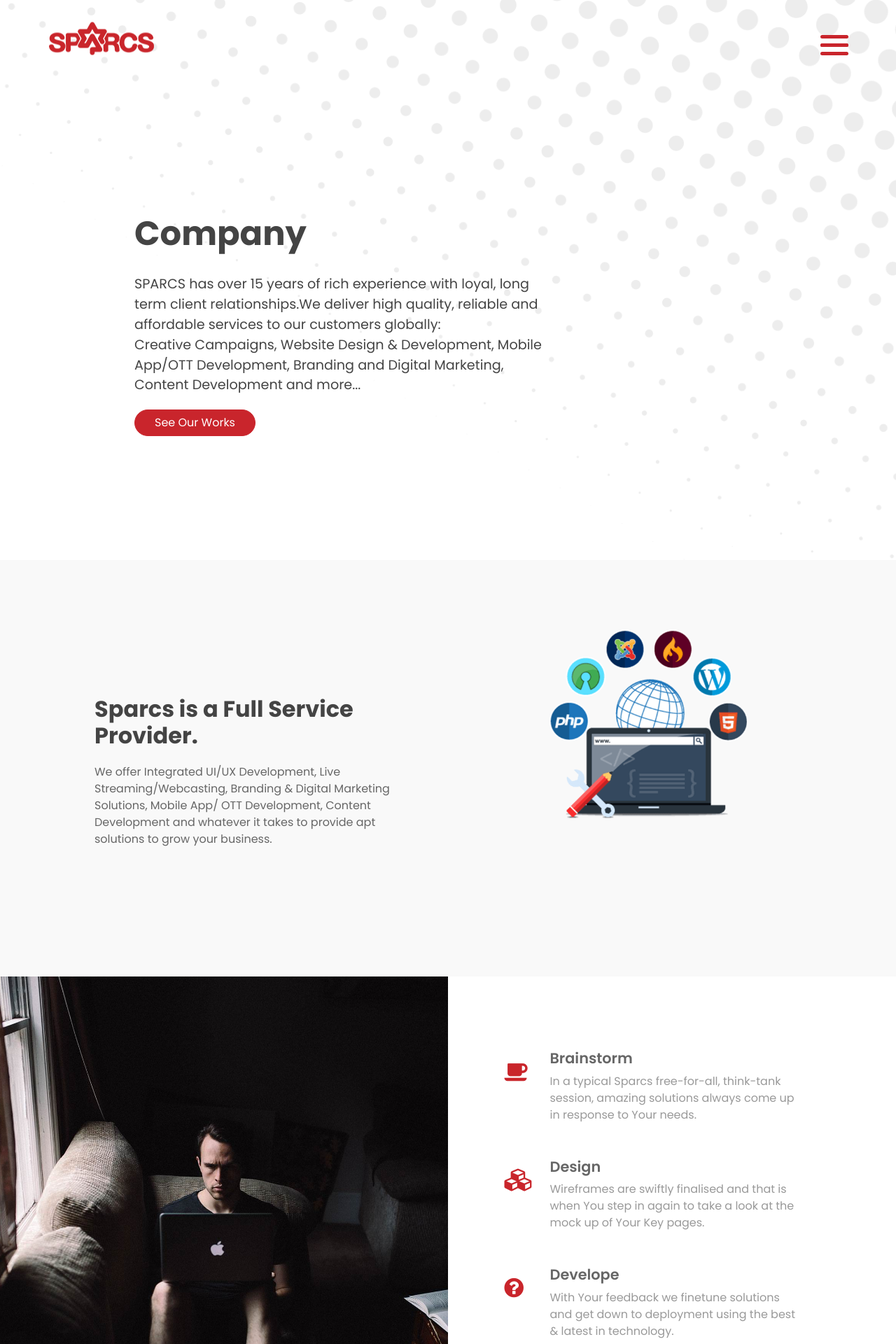
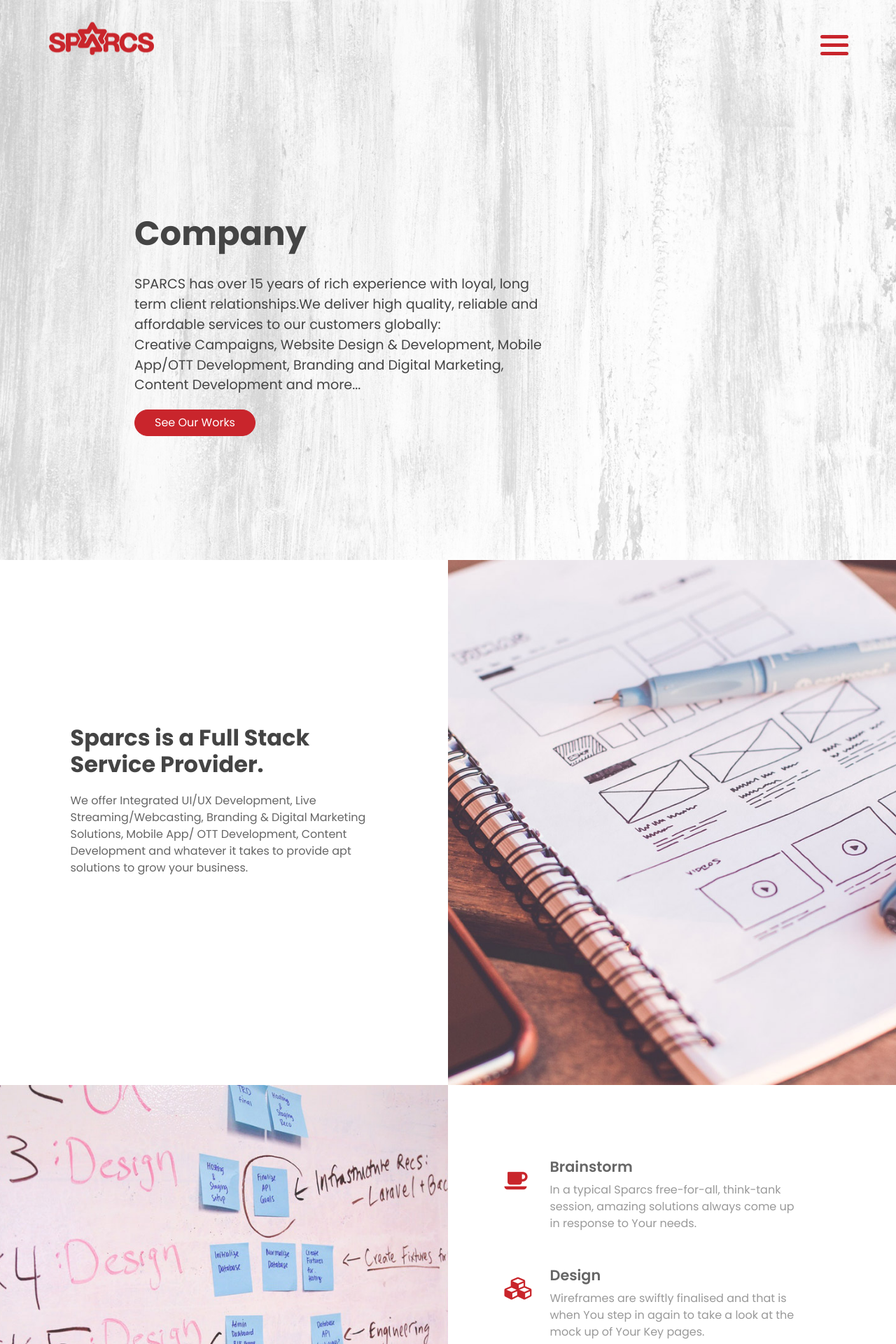
Before and after one commit to SparcsDigitalAgency/sparcs, a PHP site: page /Git/sparcs-new/company.php in a window 1280 px wide. Shown: the top 1920 px of the page at 70% size. Run offline with PHP 8.4, Linux system fonts and the light colour scheme; some libraries are stand-ins or nearby versions; some web fonts are replaced.

Commit message:
background images change

```diff
--- a/sparcs-new/company.php
+++ b/sparcs-new/company.php
@@ -24,7 +24,7 @@ include_once('partials/header.php')
 
          <div class="carousel-inner" role="listbox">
             <div class="carousel-item active">
-               <div class="carousel-background"><img src="img/intro-bg.png" alt=""></div>
+               <div class="carousel-background"><img src="img/bg2.jpg" alt=""></div>
                <div class="carousel-container">
                   <div class="carousel-content intro-width70">
                      <h2 class="wow fadeInUp">Company</h2>
@@ -45,25 +45,43 @@ include_once('partials/header.php')
 <!--==========================
    About Us section2
    ============================-->
+
+   <section class="section-company1 nopadding notopmargin nobg clearfix" id="about-section2">
+   <div class="row common-height clearfix">
+
+      <div class="col-lg-6 col-padding">
+         <div class="text-holder wow fadeInLeft">
+            <h2> Sparcs is a Full Stack Service Provider.</h2>
+               <p>We offer Integrated UI/UX Development, Live Streaming/Webcasting, Branding & Digital Marketing Solutions, Mobile App/ OTT Development, Content Development and whatever it takes to provide apt solutions to grow your business.</p>
+
+         </div>
+      </div>
+      <div class="col-lg-6 center col-padding height750 wow fadeInRight" style="background: url('img/company/2.jpg') center center / cover no-repeat;">
+         <div>&nbsp;</div>
+      </div>
+   </section>
+
+<!--
 <section id="about-section2">
    <div class="container">
       <div class="row">
 
          <div class="col-lg-6">
             <div class="text-holder wow fadeInLeft">
-               <h2> Sparcs is a Full Service Provider.</h2>
+               <h2> Sparcs is a Full Stack Service Provider.</h2>
                <p>We offer Integrated UI/UX Development, Live Streaming/Webcasting, Branding & Digital Marketing Solutions, Mobile App/ OTT Development, Content Development and whatever it takes to provide apt solutions to grow your business.</p>
 
             </div>
          </div>
          <div class="col-lg-6">
             <div class="img-holder">
-               <img src="img/company/about1.png" class="img-responsive wow fadeInRight">
+               <img src="img/company/about11.png" class="img-responsive wow fadeInRight">
             </div>
          </div>
       </div>
    </div>
 </section>
+->>
 <!--==========================
    end of About Us section 2
    ============================-->
@@ -104,7 +122,7 @@ include_once('partials/header.php')
                      <div class="fbox-icon">
                         <i class="fa fa-question-circle"></i>
                      </div>
-                     <h3>Develope</h3>
+                     <h3>Develop</h3>
                      <p>With Your feedback we finetune solutions and get down to deployment using the best & latest in technology.</p>
                   </div>
                </div>
@@ -138,7 +156,22 @@ include_once('partials/header.php')
 <!--==========================
    About Us section3
    ============================-->
-<section id="about-section3" style="background-color: #eaeaea">
+   <section class="section-company1 nopadding notopmargin nobg clearfix" id="about-section2">
+   <div class="row common-height clearfix">
+
+      <div class="col-lg-6 col-padding">
+         <div class="text-holder wow fadeInLeft">
+            <p class="text-muted" style="margin-bottom:2%">Our Team</p>
+            <h2>Sparcs is a<br> 'What if team of problem solvers'</h2>
+               <p class="text-muted"> who are game to search out solutions anywhere! even in unusual places.By disposition we are Art Lovers who are also highly motivated innovative Designers, Developers, SEO Specialists and Content Writers.</p>
+
+         </div>
+      </div>
+      <div class="col-lg-6 center col-padding height750 wow fadeInRight" style="background: url('img/company/3.jpg') center center / cover no-repeat;">
+         <div>&nbsp;</div>
+      </div>
+   </section>
+<!--<section id="about-section3" style="background-color: #eaeaea">
    <div class="container">
       <div class="row">
          <div class="col-lg-6">
@@ -150,12 +183,12 @@ include_once('partials/header.php')
          </div>
          <div class="col-lg-6">
             <div class="img-holder">
-               <img src="img/company/ourteam.png" class="img-responsive wow fadeInRight">
+               <img src="img/company/ourteam1.png" class="img-responsive wow fadeInRight">
             </div>
          </div>
       </div>
    </div>
-</section>
+</section>-->
 <!--==========================
    end of About Us section 3
    ============================-->
--- a/sparcs-new/css/style.css
+++ b/sparcs-new/css/style.css
@@ -651,7 +651,7 @@ color: #c9252c;
 # about Section
 --------------------------------------------------------------*/
 #about {
-background: url(../img/about-bg.png);
+/*background: url(../img/about-bg.png);*/
 background-size: cover;
 position: relative;
 padding:15% 0%;
@@ -1008,7 +1008,7 @@ font-size: 50px;
 font-weight: 700;
 }
 #about-section2{
-padding: 10% 0% 0% 0%;
+
 background: #f9f9f9;
 }
 .about-section1-list{
@@ -1026,7 +1026,7 @@ margin-right: 10px;
 }
 
 #about-section2{
-padding: 5% 0% 5% 0%;
+
 }
 #about-section2 .about-content {
 margin-top: 50%;
@@ -1495,9 +1495,9 @@ background: #f9f9f9;
 	color: #000;
 }
 #services-section2 .services-icon{
-	height: 100px;
-	width: 100px;
-	margin-bottom: 30px;
+	margin-top:10%;
+	margin-bottom:10%;
+	width: 150px;
 }
 .bgwhite{
 	background-color: #fff !important;
@@ -1530,11 +1530,7 @@ font-size: 36px;
 #services-section2 {
 margin-bottom: 10%;
 }
-#services-section2 .services-icon {
-    height: 60px;
-    width: 60px;
-    margin-bottom: 15px;
-}
+
 }
 /*--------------------------------------------------------------
 # contact page
--- a/sparcs-new/index.php
+++ b/sparcs-new/index.php
@@ -26,7 +26,7 @@ include_once('partials/header.php')
 
          <div class="carousel-inner" role="listbox">
             <div class="carousel-item active">
-               <div class="carousel-background"><img src="img/intro-bg.png" alt=""></div>
+               <div class="carousel-background"><img src="img/bg1.jpg" alt=""></div>
                <div class="carousel-container">
                   <div class="carousel-content ">
                      <h2 class="wow fadeInUp">Driven by Design</h2>
--- a/sparcs-new/works.php
+++ b/sparcs-new/works.php
@@ -25,7 +25,7 @@ include_once('partials/header.php')
          <ol class="carousel-indicators"></ol>
          <div class="carousel-inner" role="listbox">
             <div class="carousel-item active">
-               <div class="carousel-background"><img src="img/intro-bg.png" alt=""></div>
+               <div class="carousel-background"><img src="img/bg4.jpg" alt=""></div>
                <div class="carousel-container">
                   <div class="carousel-content ">
                      <h2 class="wow fadeInUp">Our Works</h2>
```
Also changed, not shown: sparcs-new/services.php (+21 -21 lines), sparcs-new/img/about-bg.png (deleted), sparcs-new/img/bg1.jpg (added), sparcs-new/img/bg2.jpg (added), sparcs-new/img/bg3.jpg (added), sparcs-new/img/bg4.jpg (added), sparcs-new/img/company/1.jpg, sparcs-new/img/company/2.jpg (added), sparcs-new/img/company/3.jpg (added), sparcs-new/img/company/about1.png (deleted), sparcs-new/img/company/ourteam.png (deleted), sparcs-new/img/intro-bg.png (deleted), sparcs-new/img/portfolio-bg.png (deleted), sparcs-new/img/slider1.jpg (deleted).
